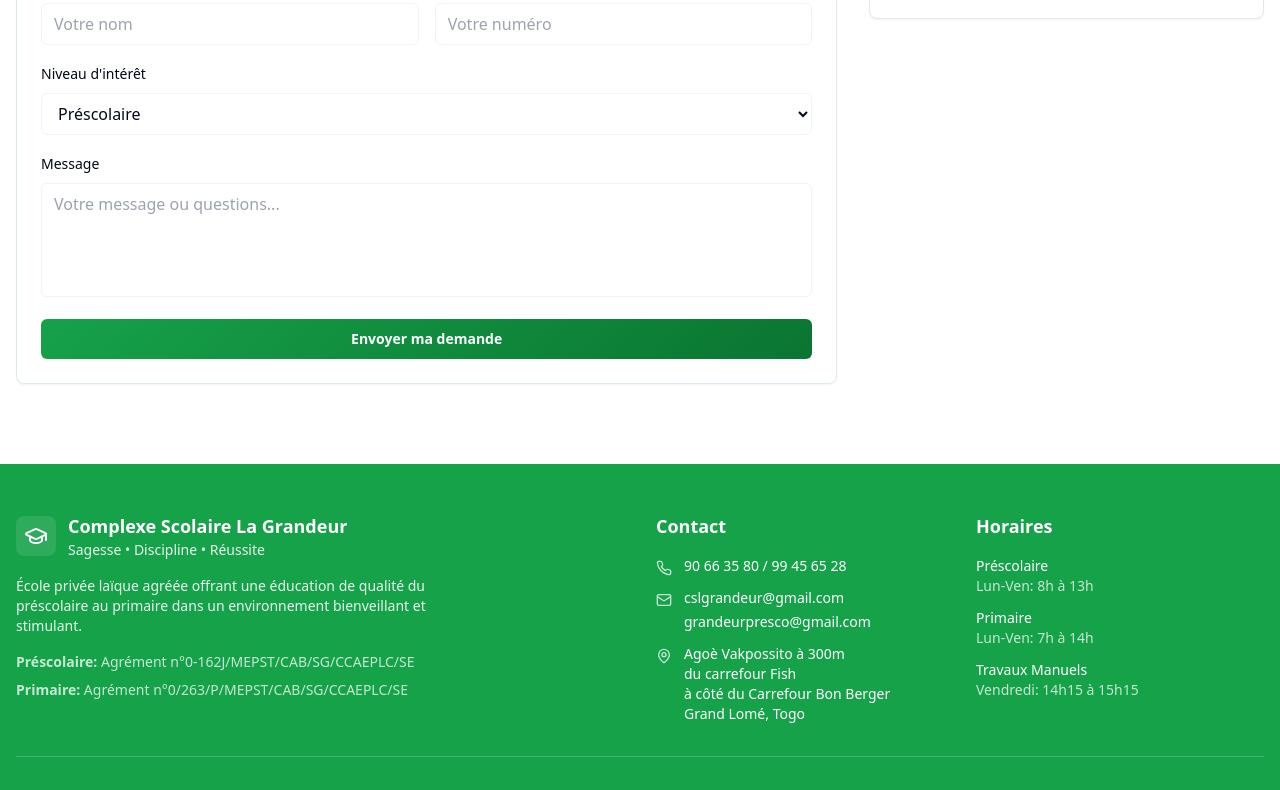
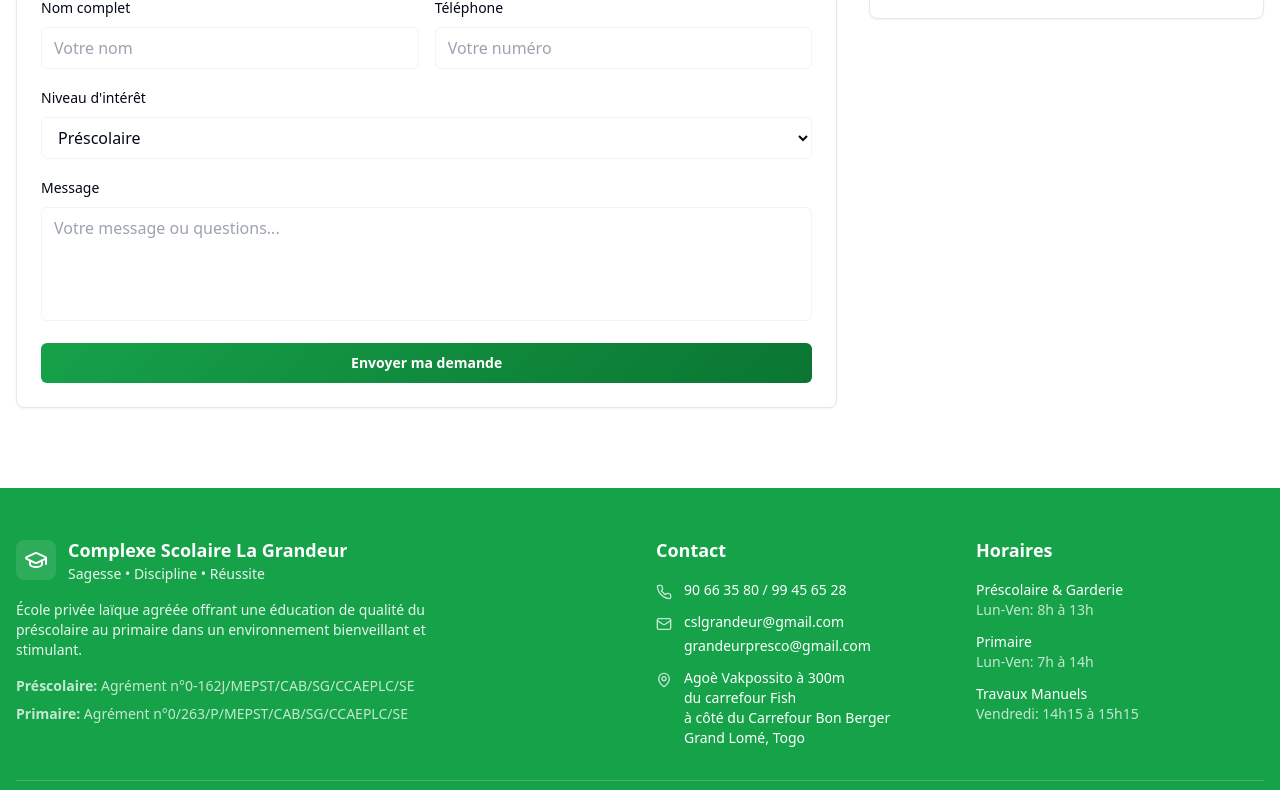
Before and after one commit to henrikpeterson/Primary-School-website, a React (Vite) app: page / in a window 1280 px wide. Shown: the part 7781-8571 px from the top of the page. Built offline with nearby package versions, Linux system fonts and the light colour scheme.

Commit message:
modification de petites informations

```diff
--- a/src/components/Contact.tsx
+++ b/src/components/Contact.tsx
@@ -87,6 +87,7 @@ const Contact = () => {
                   <div className="font-semibold text-primary">Complexe Scolaire La Grandeur</div>
                   <div className="text-muted-foreground">
                     Agoè Vakpossito à 300m du carrefour Fish<br />
+                    à côté du Carrefour Bon Berger <br />
                     Grand Lomé, Togo
                   </div>
                 </div>
--- a/src/components/Footer.tsx
+++ b/src/components/Footer.tsx
@@ -66,7 +66,7 @@ const Footer = () => {
             <h4 className="text-lg font-semibold">Horaires</h4>
             <div className="space-y-3 text-sm">
               <div>
-                <div className="font-medium">Préscolaire</div>
+                <div className="font-medium">Préscolaire & Garderie</div>
                 <div className="opacity-75">Lun-Ven: 8h à 13h</div>
               </div>
               <div>
```
